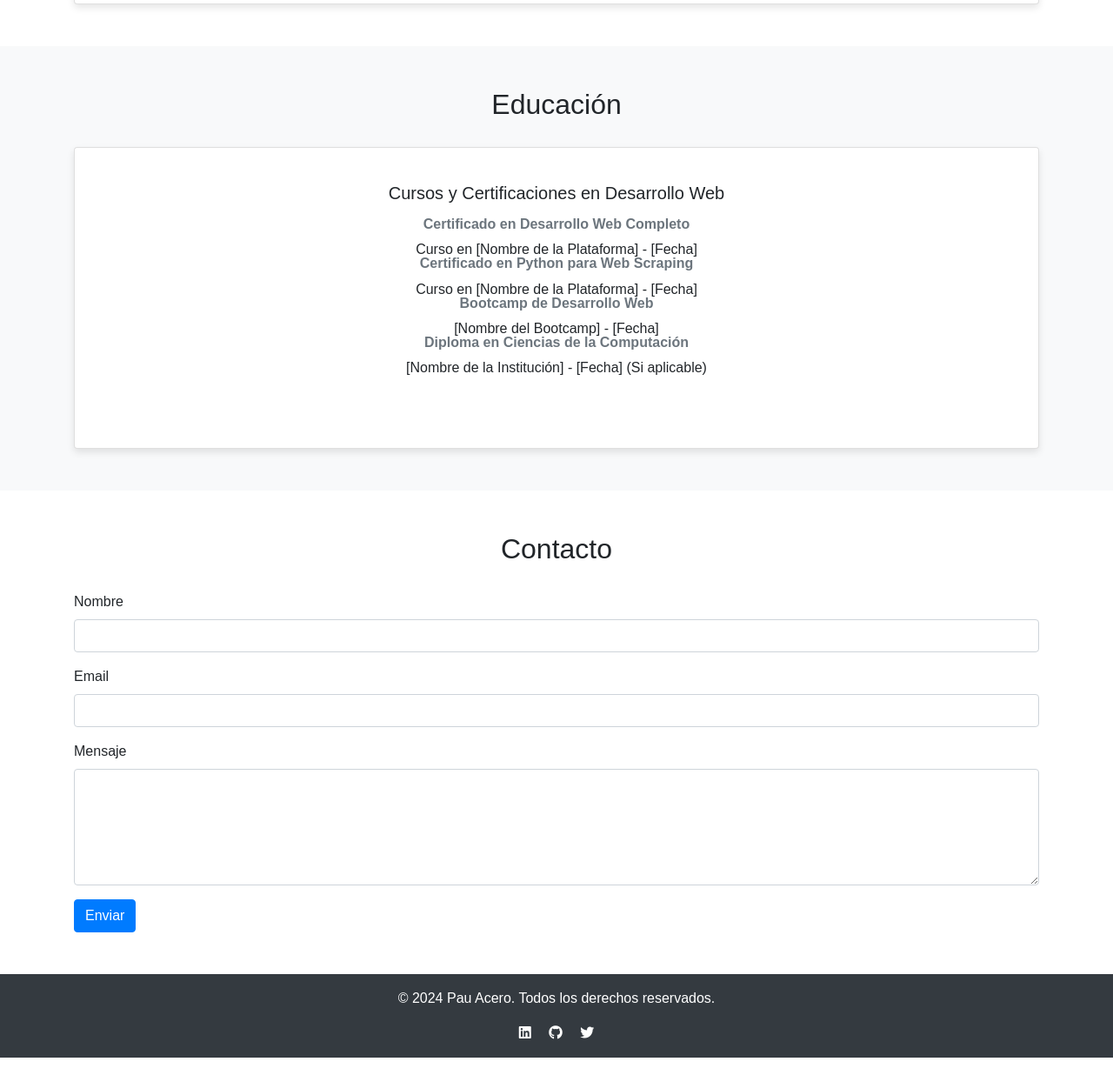
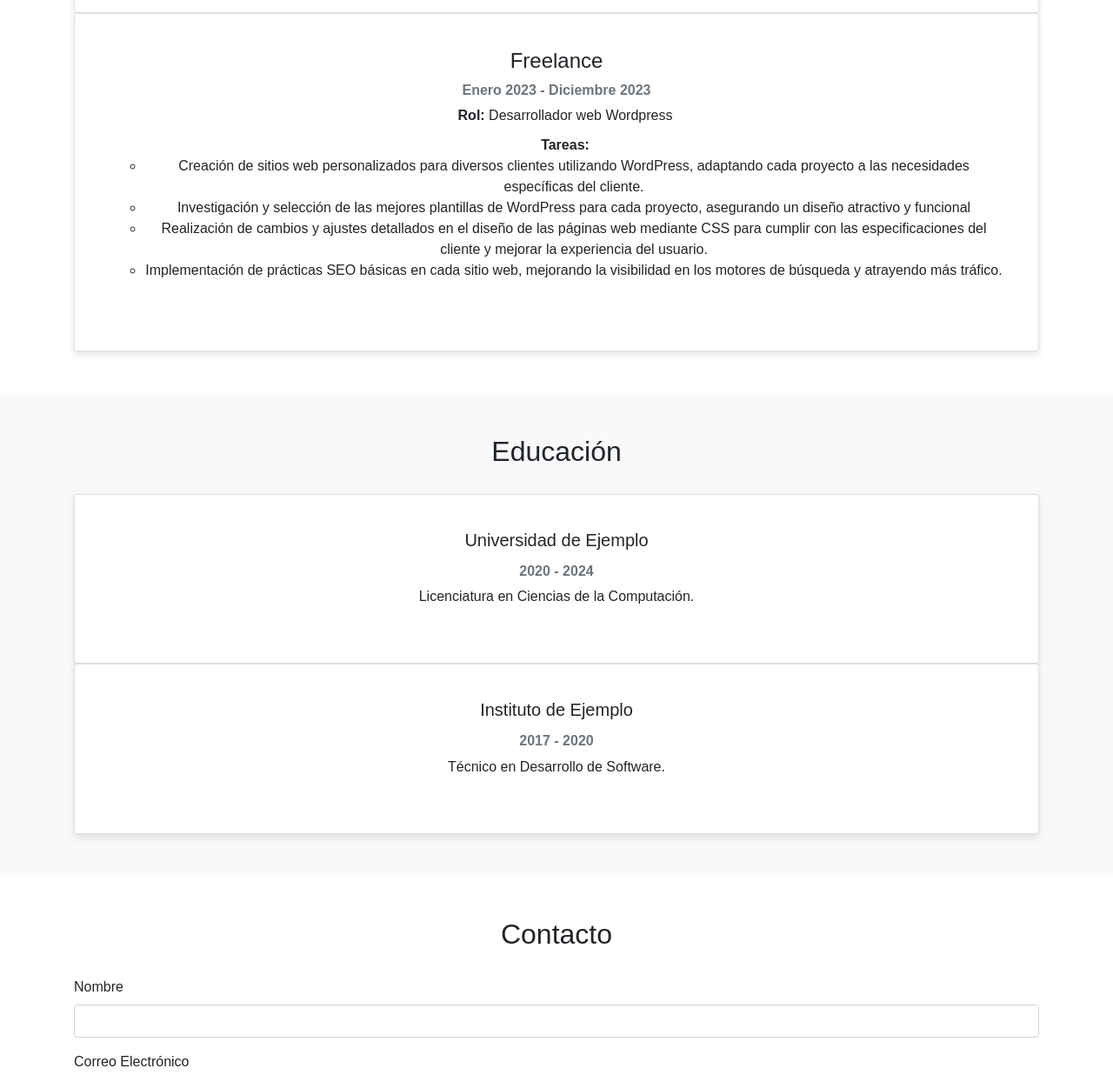
Before and after one commit to PauOriwave/Portfolio, a plain HTML site: page index.html in a window 1280 px wide. Shown: the part 1500-2736 px from the top of the page at 87% size. Drawn offline with nearby package versions, Linux system fonts and the light colour scheme.

Commit message:
more experience added

```diff
--- a/index.html
+++ b/index.html
@@ -148,19 +148,41 @@
     <div class="container">
         <h2 class="text-center">Experiencia</h2>
         <div class="row">
+            <!-- Bekamedia Experience -->
             <div class="col-lg-12">
                 <div class="card mb-4">
                     <div class="card-body">
-                        <h5 class="card-title">Bekamedia S.L</h5>
+                        <h5 class="card-title">Bekamedia</h5>
                         <h6 class="card-subtitle mb-2 text-muted">Enero 2024 - Julio 2024</h6>
                         <ul class="list-unstyled">
-                            <li><strong>Rol:</strong> Desarrollador Web y Programador Python</li>
-                            <li><strong>Tareas:</strong>
+                            <li class="rol"><strong>Rol:</strong> Desarrollador Web</li>
+                            <li class="tareas"><strong>Tareas:</strong>
                                 <ul>
                                     <li>Mantenimiento de la página web.</li>
                                     <li>Realización de cambios en CSS y JavaScript.</li>
                                     <li>Creación de landing pages para las películas de Adso Films.</li>
                                     <li>Desarrollo de scrapers con Python utilizando Selenium y Beautiful Soup para buscar películas de Adso Films en la web.</li>
+                                </ul>
+                            </li>
+                        </ul>
+                    </div>
+                </div>
+            </div>
+
+            <!-- Freelance Experience -->
+            <div class="col-lg-12">
+                <div class="card mb-4">
+                    <div class="card-body">
+                        <h5 class="card-title">Freelance</h5>
+                        <h6 class="card-subtitle mb-2 text-muted">Enero 2023 - Diciembre 2023</h6>
+                        <ul class="list-unstyled">
+                            <li class="rol"><strong>Rol:</strong> Desarrollador web Wordpress</li>
+                            <li class="tareas"><strong>Tareas:</strong>
+                                <ul>
+                                    <li>Creación de sitios web personalizados para diversos clientes utilizando WordPress, adaptando cada proyecto a las necesidades específicas del cliente.</li>
+                                    <li>Investigación y selección de las mejores plantillas de WordPress para cada proyecto, asegurando un diseño atractivo y funcional</li>
+                                    <li>Realización de cambios y ajustes detallados en el diseño de las páginas web mediante CSS para cumplir con las especificaciones del cliente y mejorar la experiencia del usuario.</li>
+                                    <li>Implementación de prácticas SEO básicas en cada sitio web, mejorando la visibilidad en los motores de búsqueda y atrayendo más tráfico.</li>
                                 </ul>
                             </li>
                         </ul>
@@ -179,32 +201,24 @@
                 <div class="col-lg-12">
                     <div class="card mb-4">
                         <div class="card-body">
-                        <h5 class="card-title">Cursos y Certificaciones en Desarrollo Web</h5>
-                        <ul class="list-unstyled">
-                            <li>
-                                <h6 class="card-subtitle mb-2 text-muted">Certificado en Desarrollo Web Completo</h6>
-                                <p class="card-text">Curso en [Nombre de la Plataforma] - [Fecha]</p>
-                            </li>
-                            <li>
-                                <h6 class="card-subtitle mb-2 text-muted">Certificado en Python para Web Scraping</h6>
-                                <p class="card-text">Curso en [Nombre de la Plataforma] - [Fecha]</p>
-                            </li>
-                            <li>
-                                <h6 class="card-subtitle mb-2 text-muted">Bootcamp de Desarrollo Web</h6>
-                                <p class="card-text">[Nombre del Bootcamp] - [Fecha]</p>
-                            </li>
-                            <li>
-                                <h6 class="card-subtitle mb-2 text-muted">Diploma en Ciencias de la Computación</h6>
-                                <p class="card-text">[Nombre de la Institución] - [Fecha] (Si aplicable)</p>
-                            </li>
-                        </ul>
+                            <h5 class="card-title">Universidad de Ejemplo</h5>
+                            <h6 class="card-subtitle mb-2 text-muted">2020 - 2024</h6>
+                            <p class="card-text">Licenciatura en Ciencias de la Computación.</p>
+                        </div>
+                    </div>
+                </div>
+                <div class="col-lg-12">
+                    <div class="card mb-4">
+                        <div class="card-body">
+                            <h5 class="card-title">Instituto de Ejemplo</h5>
+                            <h6 class="card-subtitle mb-2 text-muted">2017 - 2020</h6>
+                            <p class="card-text">Técnico en Desarrollo de Software.</p>
                         </div>
                     </div>
                 </div>
             </div>
         </div>
     </section>
-
 
    <!-- Contacto -->
    <section id="contact" class="contact py-5">
@@ -216,7 +230,7 @@
                 <input type="text" class="form-control" id="name" required>
             </div>
             <div class="form-group">
-                    <label for="email">Email</label>
+                <label for="email">Correo Electrónico</label>
                 <input type="email" class="form-control" id="email" required>
             </div>
             <div class="form-group">
@@ -239,12 +253,9 @@
         </div>
     </div>
 </footer>
-
-    <!-- Bootstrap JS, Popper.js, and jQuery -->
+    <!-- JavaScript de Bootstrap -->
     <script src="https://code.jquery.com/jquery-3.5.1.slim.min.js"></script>
     <script src="https://cdn.jsdelivr.net/npm/@popperjs/core@2.5.4/dist/umd/popper.min.js"></script>
     <script src="https://stackpath.bootstrapcdn.com/bootstrap/4.5.2/js/bootstrap.min.js"></script>
-    <!-- JavaScript personalizado -->
-    <script src="js/scripts.js"></script>
 </body>
 </html>
```
Lines whose indentation alone changed are shown as unchanged.
